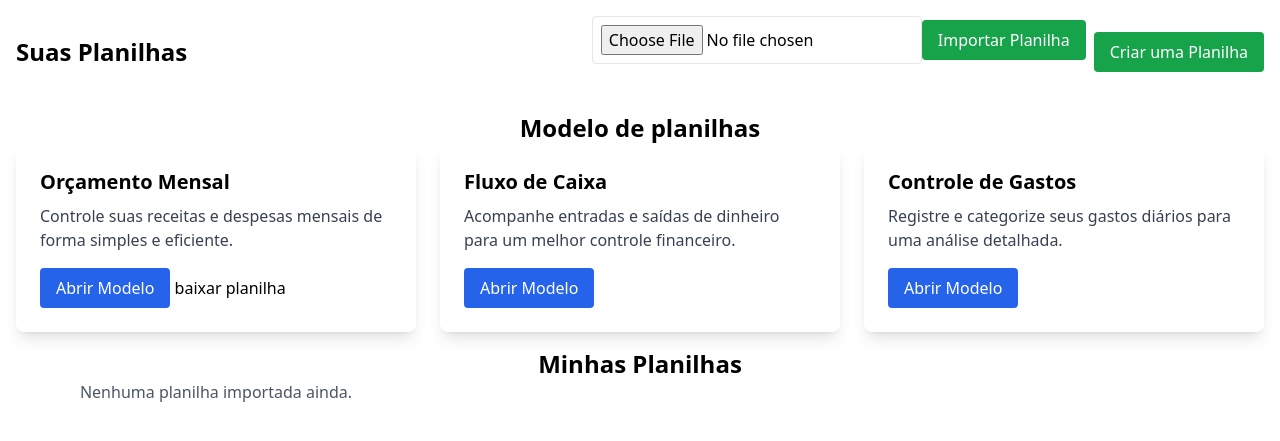
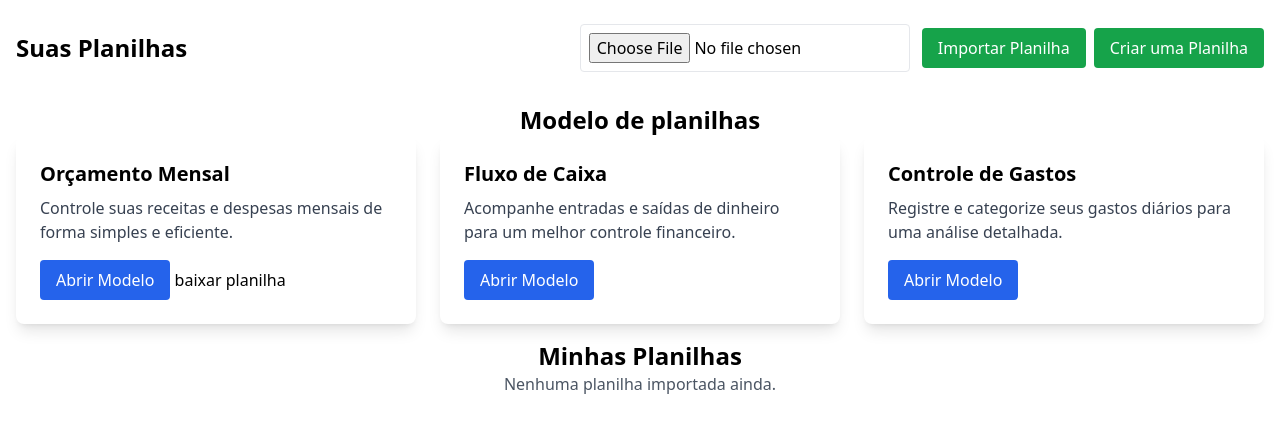
Before and after one commit to ar7utz/Financas, a PHP site: page /modulos/planilha/pagePS.php in a window 1280 px wide. Shown: the part 80-521 px from the top of the page. Run offline with PHP 8.4, Linux system fonts and the light colour scheme; the visitor is signed in with stand-in values (Sample User, id 1); tables that the repository leaves empty or names only in its code hold one stand-in row (values such as "Sample post"); grey boxes marked "Sample" are stand-in pictures; some libraries are stand-ins or nearby versions.

Commit message:
fix css no form de enviar planilha

```diff
--- a/assets/css/output.css
+++ b/assets/css/output.css
@@ -3406,6 +3406,10 @@ video {
 }
 
 @media (min-width: 768px) {
+  .md\:col-span-2 {
+    grid-column: span 2 / span 2;
+  }
+
   .md\:mt-7 {
     margin-top: 1.75rem;
   }
@@ -3492,6 +3496,10 @@ video {
     left: 50%;
   }
 
+  .lg\:col-span-3 {
+    grid-column: span 3 / span 3;
+  }
+
   .lg\:mr-auto {
     margin-right: auto;
   }
--- a/modulos/planilha/pagePS.php
+++ b/modulos/planilha/pagePS.php
@@ -97,9 +97,9 @@ $planilhas = $result->fetch_all(MYSQLI_ASSOC);
         <!-- Botão "Criar Planilha" no topo -->
         <div class="flex items-center justify-between mb-6">
             <h1 class="text-2xl font-bold">Suas Planilhas</h1>
-            <div class="flex flex-row gap-2 items-center">
+            <div class="flex items-center">
                 <!-- Formulário de Upload -->
-                <form action="upload_planilha.php" method="POST" enctype="multipart/form-data" class="mb-6 flex items-center">
+                <form action="upload_planilha.php" method="POST" enctype="multipart/form-data" class="space-x-2 p-2">
                     <input type="file" name="planilha" required class="border p-2 rounded">
                     <button type="submit" class="bg-green-600 text-white py-2 px-4 rounded hover:bg-green-500">Importar Planilha</button>
                 </form>
@@ -163,8 +163,8 @@ $planilhas = $result->fetch_all(MYSQLI_ASSOC);
                     </div>
                 <?php endforeach; ?>
             <?php else: ?>
-                <div class="w-full">
-                    <p class="grid-2 text-gray-600 text-center">Nenhuma planilha importada ainda.</p>
+                <div class="w-full text-center col-span-1 md:col-span-2 lg:col-span-3">
+                    <p class="text-gray-600 text-center">Nenhuma planilha importada ainda.</p>
                 </div>
             <?php endif; ?>
         </div>
```
